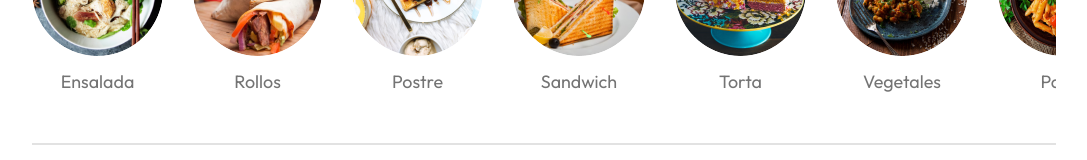
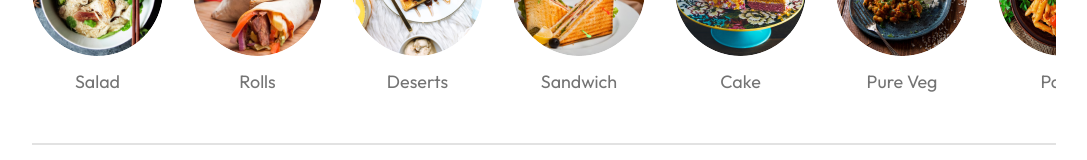
Before and after one commit to crearwebdesign/food, a React (Vite) app: page / in a window 1280 px wide. Shown: the part 792-952 px from the top of the page, without its empty margins (96-1183 px from the left). Built offline with nearby package versions, Linux system fonts and the light colour scheme.

Commit message:
Act191124

```diff
--- a/src/assets/assets.js
+++ b/src/assets/assets.js
@@ -84,15 +84,15 @@ export const assets = {
 
 export const menu_list = [
     {
-        menu_name: "Ensalada",
+        menu_name: "Salad",
         menu_image: menu_1
     },
     {
-        menu_name: "Rollos",
+        menu_name: "Rolls",
         menu_image: menu_2
     },
     {
-        menu_name: "Postre",
+        menu_name: "Deserts",
         menu_image: menu_3
     },
     {
@@ -100,11 +100,11 @@ export const menu_list = [
         menu_image: menu_4
     },
     {
-        menu_name: "Torta",
+        menu_name: "Cake",
         menu_image: menu_5
     },
     {
-        menu_name: "Vegetales",
+        menu_name: "Pure Veg",
         menu_image: menu_6
     },
     {
--- a/src/components/FoodDisplay/FoodDisplay.jsx
+++ b/src/components/FoodDisplay/FoodDisplay.jsx
@@ -12,7 +12,9 @@ const FoodDisplay = ({category}) => {
       <h2>Mejores platos cerca de Ti</h2>
       <div className="food-display-list">
         {food_list.map((item,index)=>{
-            return <FoodItem key={index} id={item._id} name={item.name} price={item.price} description={item.description} image={item.image}/>
+            if (category==="All" || category===item.category) {
+              return <FoodItem key={index} id={item._id} name={item.name} price={item.price} description={item.description} image={item.image}/>
+            }
         })}
       </div>
     </div>
```
